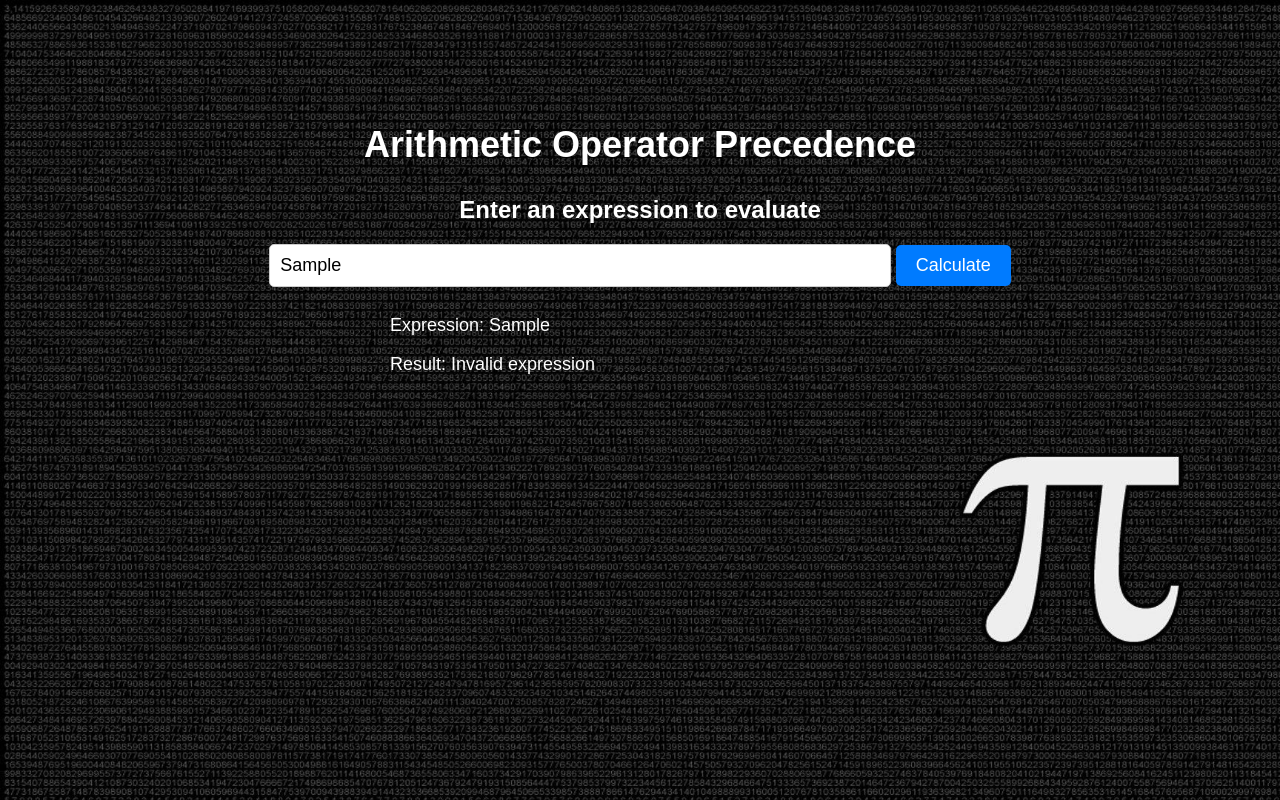
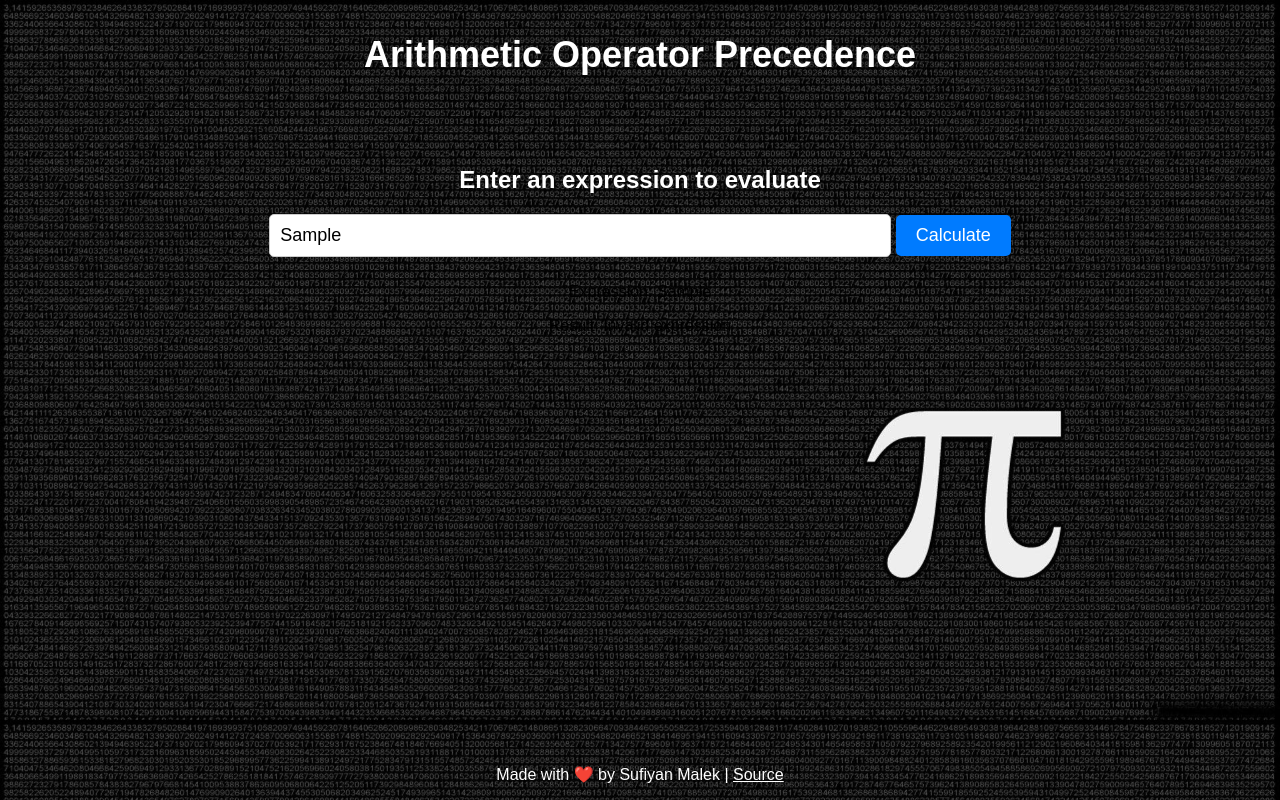
Before and after one commit to sufimalek/arithmetic-operator-precedency, a plain HTML site: page index.html in a window 1280 px wide. Both pictures are taken after typing "Sample" into the empty fields and a click on the button "Calculate". Drawn offline with Linux system fonts and the light colour scheme.

Commit message:
change layout + add source

```diff
--- /dev/null
+++ b/css/app.css
@@ -0,0 +1,82 @@
+body {
+    background-image: url('../images/back_1.jpg');
+    margin: 0;
+    padding: 0;
+    /* background: url('https://source.of.your.background.image/api/url') no-repeat center center fixed; */
+    background-size: cover;
+    font-family: Arial, sans-serif;
+}
+
+header {
+    /* background-color: rgba(0, 0, 0, 0.5); */
+    /* background-color: #bb1c16; */
+    color: #fff;
+    padding: 10px;
+    text-align: center;
+}
+
+footer {
+    /* background-color: rgba(0, 0, 0, 0.5); */
+    /* background-color: #bb1c16; */
+    color: #fff;
+    text-align: center;
+    position: absolute;
+    bottom: 0;
+    width: 100%;
+}
+
+.container {
+    text-align: center;
+    padding: 50px;
+}
+
+textarea {
+    width: 80%;
+    padding: 10px;
+    margin: 10px auto;
+    display: block;
+    border: 1px solid #ccc;
+    border-radius: 5px;
+}
+
+button {
+    /* background-color: #007BFF; */
+    background-color: #bb1c16;
+    color: #fff;
+    padding: 10px 20px;
+    border: none;
+    border-radius: 5px;
+    cursor: pointer;
+}
+
+h1 {
+    font-size: 36px;
+    margin-bottom: 10px;
+    color: #fff;
+}
+
+h2 {
+    font-size: 24px;
+    margin-bottom: 20px;
+    color: #fff;
+}
+
+input[type="text"] {
+    padding: 10px;
+    font-size: 18px;
+    width: 600px;
+    /* 200px; */
+    border: 1px solid #ccc;
+    border-radius: 5px;
+    margin-bottom: 10px;
+}
+
+input[type="button"] {
+    padding: 10px 20px;
+    font-size: 18px;
+    background-color: #007BFF;
+    color: #fff;
+    border: none;
+    border-radius: 5px;
+    cursor: pointer;
+}
--- a/index.html
+++ b/index.html
@@ -12,80 +12,28 @@
     </script>
     <meta charset="UTF-8">
     <meta name="viewport" content="width=device-width, initial-scale=1.0">
+    <!-- Primary Meta Tags -->
+    <meta name="title" content="Arithmetic operator Precedence">
+    <meta name="description" content="calculate and provide steps of calculation of arithmetic operations">
     <title>Arithmetic Operator Precedence</title>
-    <style>
-        body {
-            background-image: url('back_1.jpg');
-            background-size: cover;
-            background-repeat: no-repeat;
-            background-attachment: fixed;
-            font-family: Arial, sans-serif;
-            margin: 0;
-            padding: 0;
-        }
-
-        .calculator-container {
-            display: flex;
-            flex-direction: column;
-            align-items: center;
-            justify-content: center;
-            /*height: 100vh; /* 100vh;*/
-            /*background-color: rgba(255, 255, 255, 0.8); /* Add transparency for better readability */
-        }
-
-        h1 {
-            font-size: 36px;
-            margin-bottom: 10px;
-            color: #fff;
-        }
-
-        h2 {
-            font-size: 24px;
-            margin-bottom: 20px;
-            color: #fff;
-        }
-
-        input[type="text"] {
-            padding: 10px;
-            font-size: 18px;
-            width: 600px; /* 200px; */
-            border: 1px solid #ccc;
-            border-radius: 5px;
-            margin-bottom: 10px;
-        }
-
-        input[type="button"] {
-            padding: 10px 20px;
-            font-size: 18px;
-            background-color: #007BFF;
-            color: #fff;
-            border: none;
-            border-radius: 5px;
-            cursor: pointer;
-        }
-
-        .h2 {
-            font-size: 18px;
-            /* margin-bottom: 20px; */
-            color: #fff;
-        }
-        .div{
-            width: 500px;
-        }
-    </style>
+    <link href="css/app.css" rel="stylesheet">
+    <script src="js/script.js"></script>
 </head>
 <body>
-    <div style="height: 100px;"></div>
-    <div class="calculator-container">
+    <header>
         <h1>Arithmetic Operator Precedence</h1>
+    </header>
+    <div class="container">
         <h2>Enter an expression to evaluate</h2>
-        <form id="calculator-form">
-            <input type="text" id="expression" placeholder="Enter an expression (e.g., 2+3*4)">
-            <input type="button" onclick="calculate()" value="Calculate">
-        </form>
+
+        <input type="text" id="expression" placeholder="Enter an expression (e.g., 2+3*4)">
+        <input type="button" onclick="calculate()" value="Calculate">
+
         <div id="result" class="div h2"></div>
         <div id="steps" class="div h2"></div>
     </div>
-    <script src="script.js"></script>
+    <footer>
+        <p>Made with ❤️ by Sufiyan Malek | <a href="https://sufimalek.github.io/projects" target="_blank" style="color: white;">Source</a></p>
+    </footer>
 </body>
 </html>
--- a/script.js
+++ b/js/script.js
@@ -169,7 +169,7 @@ function calculate() {
 
         for (const step of steps) {
             console.log(step);
-            stepsElement.innerHTML += `<pre class="h2">${step}</pre>`;
+            stepsElement.innerHTML += `<h2 class="h2">${step}</h2>`;
         }
 
     } catch (error) {
```
Also changed, not shown: images/back_1.jpg (renamed from back_1.jpg), images/back_2.jpg (renamed from back_2.jpg), images/back_3.jpg (renamed from back_3.jpg).
